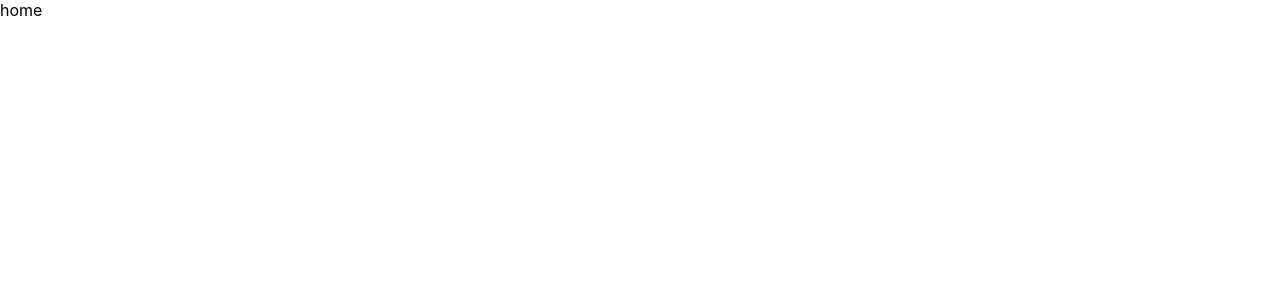
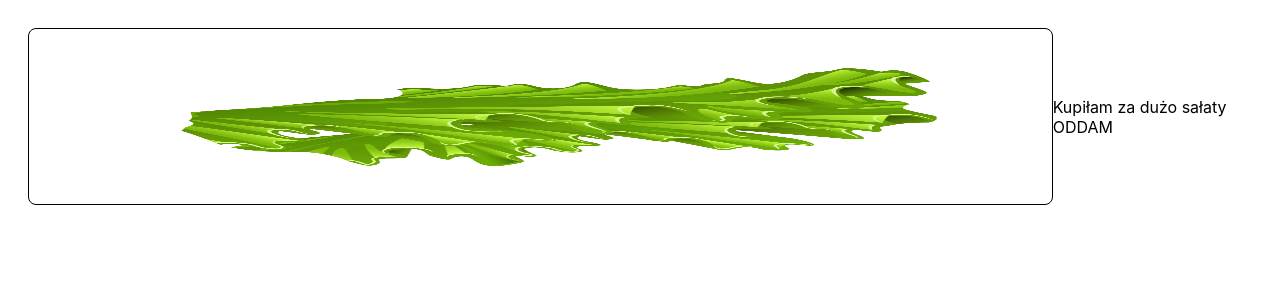
Before and after one commit to pawelkonior/best_idea, a React (Create React App) app in the folder web/: page / in a window 1280 px wide. Shown: the top 300 px of the page. Built offline with nearby package versions, Linux system fonts and the light colour scheme.

Commit message:
details compononent

```diff
--- a/web/src/App.js
+++ b/web/src/App.js
@@ -1,17 +1,14 @@
-import {
-    Routes,
-    Route,
-} from "react-router-dom";
+import { Routes, Route } from "react-router-dom";
+import DetailProduct from "./components/DetailProduct";
 
-import SearchView from './components/SearchView'
+import SearchView from "./components/SearchView";
 
 function App() {
     return (
         <>
-
             <Routes>
-            <Route path={"/"} element={<div>home</div>}/>
-            <Route path={"/search"} element={<SearchView/>}/>
+                <Route path={"/"} element={<DetailProduct />} />
+                <Route path={"/search"} element={<SearchView />} />
             </Routes>
         </>
     );
--- /dev/null
+++ b/web/src/components/DetailProduct.jsx
@@ -0,0 +1,13 @@
+import salata from "../assets/images/salata.png";
+import "../partials/DetailProduct.scss";
+
+function DetailProduct() {
+    return (
+        <div className="details-container">
+            <img src={salata} alt="produkt" className="image-details" />
+            <div className="details-title">Kupiłam za dużo sałaty ODDAM</div>
+        </div>
+    );
+}
+
+export default DetailProduct;
--- /dev/null
+++ b/web/src/partials/DetailProduct.scss
@@ -0,0 +1,17 @@
+.details-container {
+    display: flex;
+    flex-direction: row;
+    justify-content: center;
+    align-items: center;
+    padding: 28px;
+
+    .image-details {
+        width: 100%;
+        height: 175px;
+        border: 1px solid black;
+        border-radius: 8px;
+    }
+
+    .details-title {
+    }
+}
```
Also changed, not shown: web/src/assets/images/salata.png (added). Lines whose indentation alone changed are shown as unchanged.
